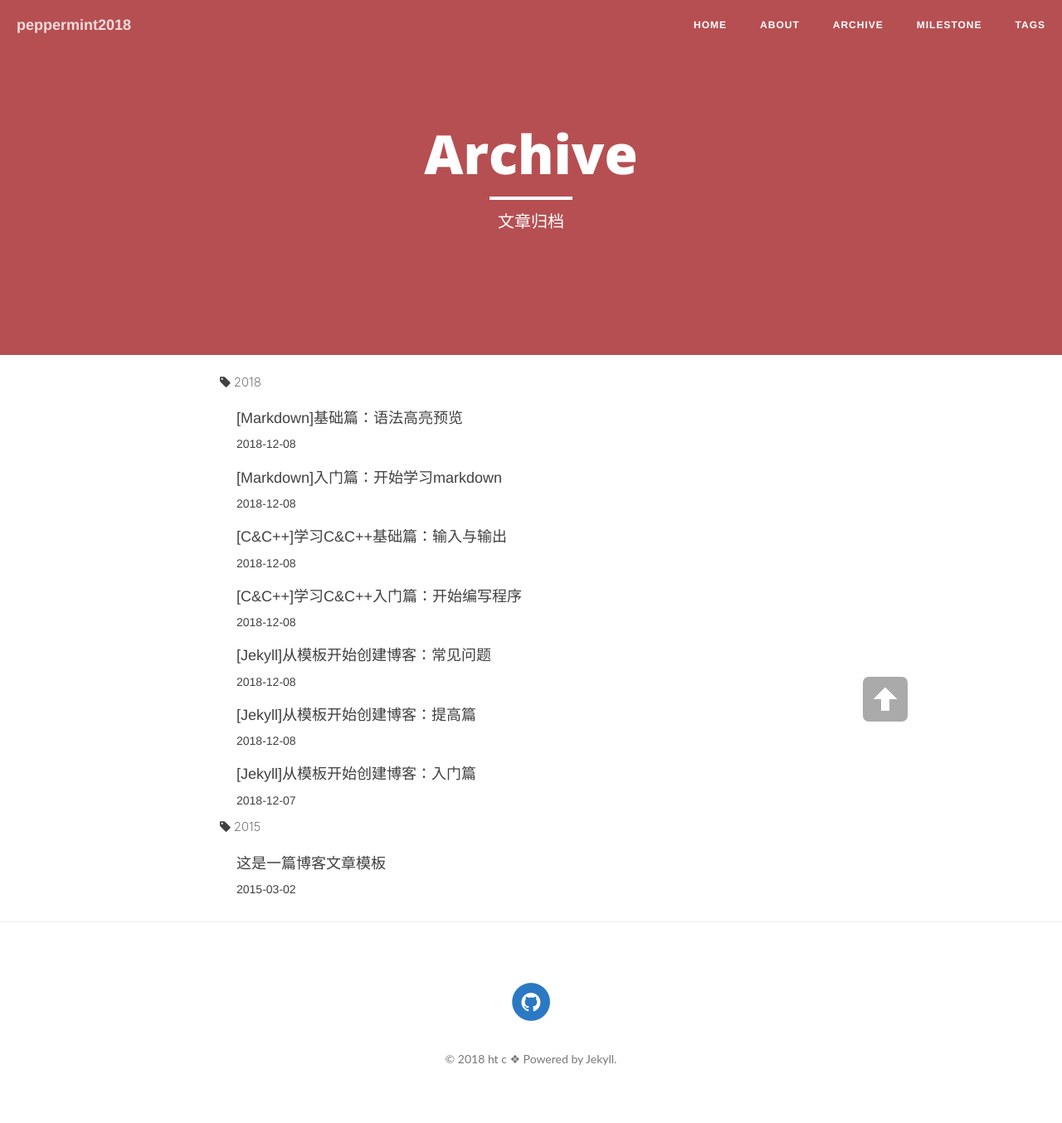
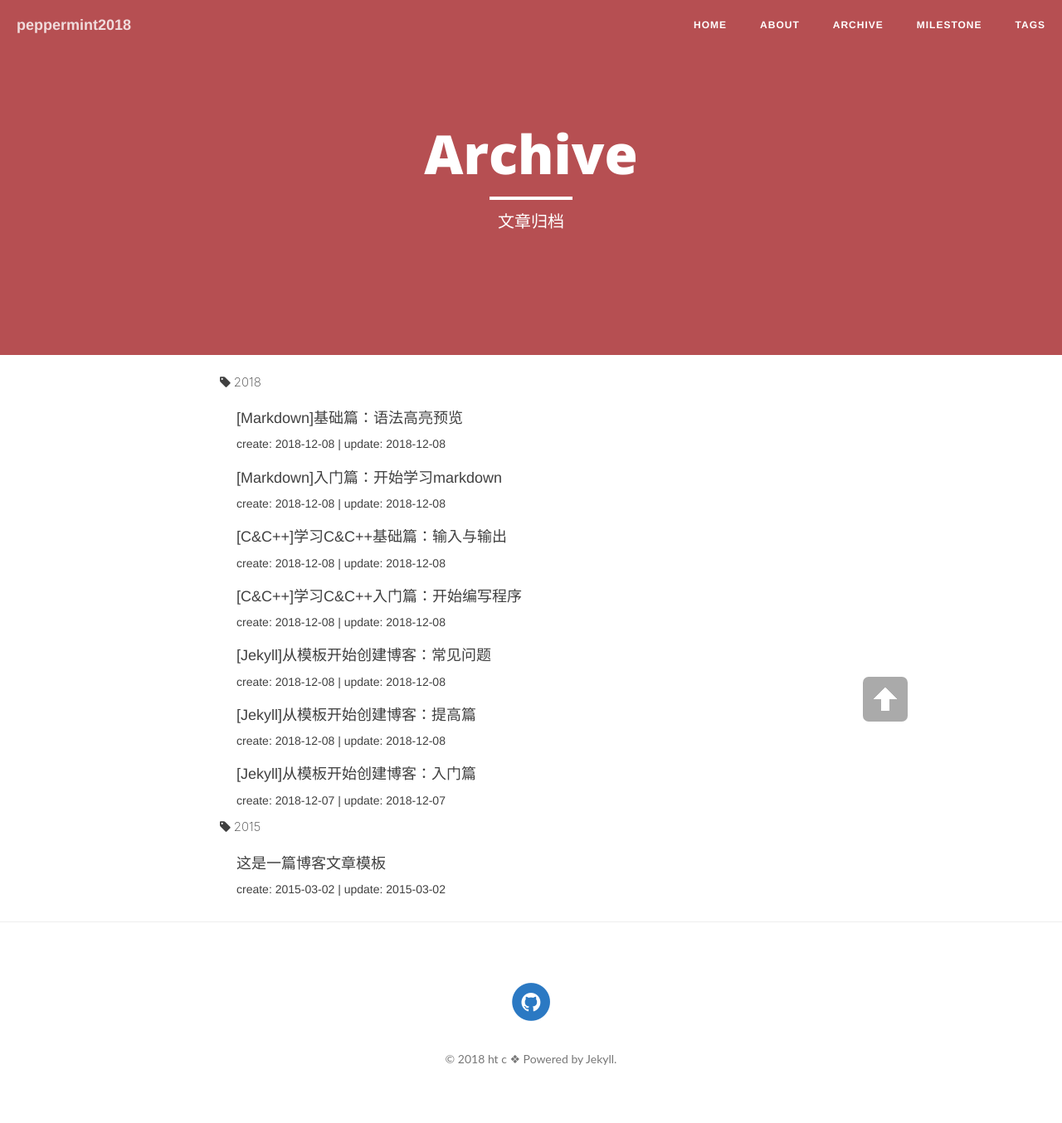
Before and after one commit to h1542462994/h1542462994.github.io, a Jekyll site: the page built from archive.md, in a window 1280 px wide. Shown: the whole page at 83% size. Built offline with Jekyll 4.4.1, drawn with Linux system fonts in a browser that asks for light colours; nearby versions of some CDN libraries.

Commit message:
更改样式

```diff
--- a/archive.md
+++ b/archive.md
@@ -17,7 +17,7 @@ header-img: "img/Red-Brown.jpg"
   <div class="post-preview">
 	<a href="{{ post.url }}" title="{{ post.title }}">
 		<h2 class="post-title">{{post.title}}</h2>
-		<h3 class="post-subtitle">{{ post.create | date:"%Y-%m-%d" }}</h3>
+		<h3 class="post-subtitle">create: {{ post.create | date:"%Y-%m-%d" }} | update: {{ post.update | date:"%Y-%m-%d" }}</h3>
 	</a>
   </div>
 {% endfor %}
--- a/css/clean-blog.css
+++ b/css/clean-blog.css
@@ -276,7 +276,6 @@ hr.small {
   margin-top: -5px;
 }
 .intro-header .post-heading .meta {
-  font-family: 'Lora', 'Times New Roman', serif;
   font-weight: 300;
   font-size: 14px;
 }
@@ -315,7 +314,6 @@ hr.small {
   margin-bottom: 10px;
 }
 .post-preview > .post-meta {
-  font-family: 'Lora', 'Times New Roman', serif;
   color: #808080;
   font-size: 14px;
   margin-top: 0;
```
